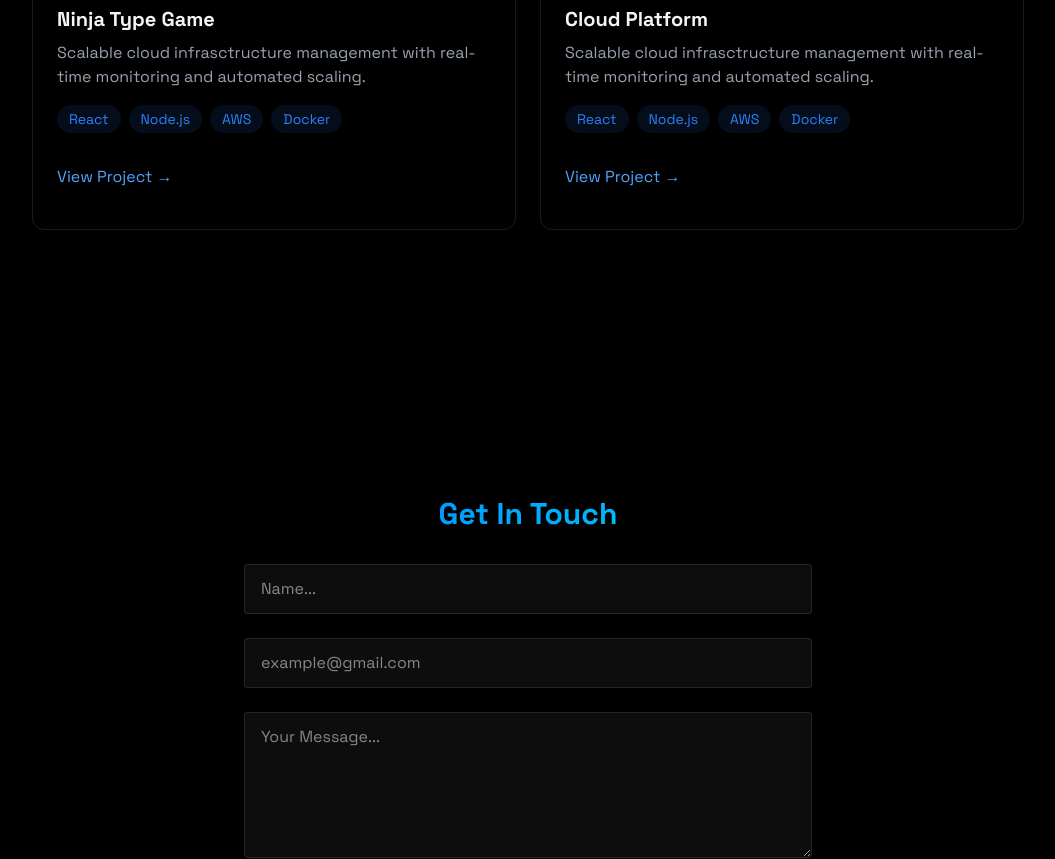
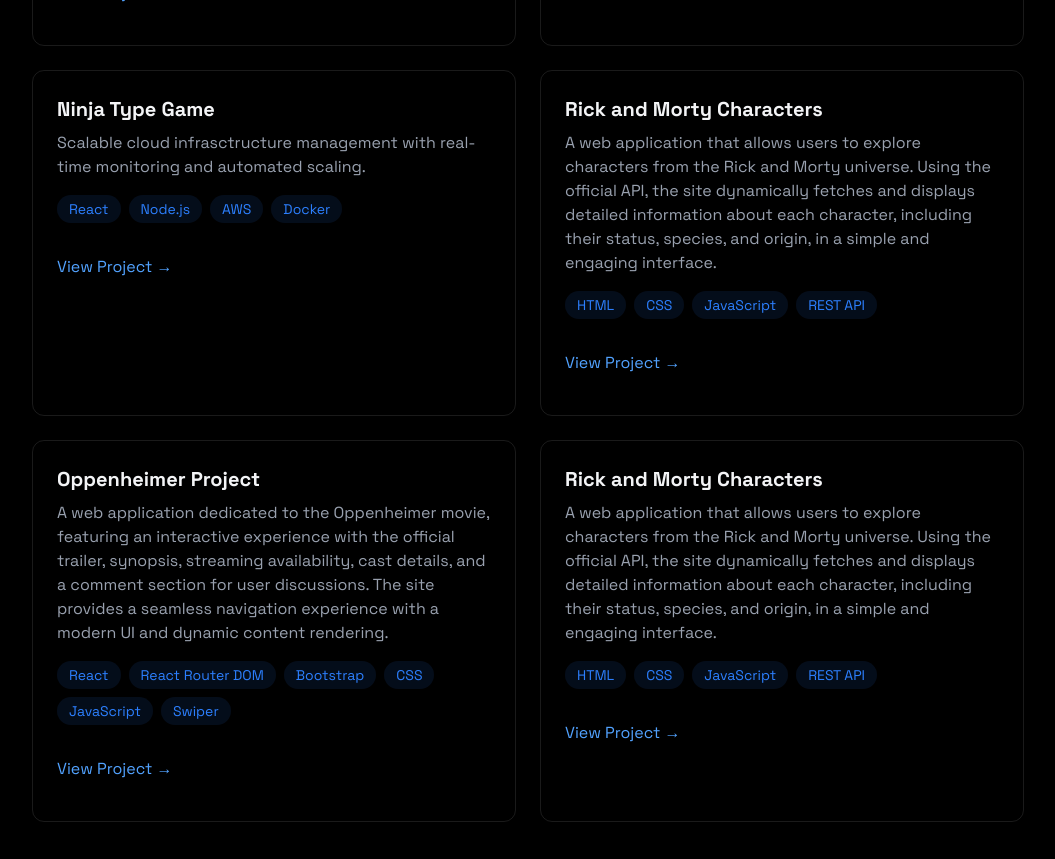
Before and after one commit to jhonsstoss/jhonsantoss-portfolio, a React (Vite) app: page / in a window 1280 px wide. Shown: the part 2140-2999 px from the top of the page, without its empty margins (112-1167 px from the left). Built offline with nearby package versions, Linux system fonts and the light colour scheme.

Commit message:
added new sites

```diff
--- a/src/components/sections/Projects.jsx
+++ b/src/components/sections/Projects.jsx
@@ -18,10 +18,10 @@
           <div className="p-6 rounded-xl border border-white/10 hover:-translate-y-1 hover:border-blue-500/30 hover:shadow-[0_2px_8px_rgba(59, 130, 246, 0.2)]">
             <h3 className="text-xl font-bold mb-2">DrawGenAi</h3>
             <p className="text-gray-400 mb-4">
-              Scalable cloud infrasctructure management with real-time monitoring and automated scaling.
+              A SaaS platform for AI-powered image generation, allowing users to create high-quality visuals effortlessly. It features a complete authentication system with login, registration, and payment integration, ensuring a seamless and secure user experience.
             </p>
             <div className="flex flex-wrap gap-2 mb-4">
-              {["Vite", "Node.js", "JavaScript", "React", "TailWindCSS", "MongoDB", "APIrest", "AI", "Render", "Motion Frame"].map((tech, key) => (
+              {["React", "Vite", "Node.js", "JWT Auth", "Axios", "Tailwind CSS", "MongoDB", "API'", "Motion"].map((tech, key) => (
                 <span
                   key={key}
                   className="bg-blue-500/10 text-blue-500
@@ -44,7 +44,7 @@
           </div>
 
           <div className="p-6 rounded-xl border border-white/10 hover:-translate-y-1 hover:border-blue-500/30 hover:shadow-[0_2px_8px_rgba(59, 130, 246, 0.2)]">
-            <h3 className="text-xl font-bold mb-2">Cloud Platform</h3>
+            <h3 className="text-xl font-bold mb-2">Messenger</h3>
             <p className="text-gray-400 mb-4">
               Scalable cloud infrasctructure management with real-time monitoring and automated scaling.
             </p>
@@ -100,12 +100,12 @@
           </div>
 
           <div className="p-6 rounded-xl border border-white/10 hover:-translate-y-1 hover:border-blue-500/30 hover:shadow-[0_2px_8px_rgba(59, 130, 246, 0.2)]">
-            <h3 className="text-xl font-bold mb-2">Cloud Platform</h3>
+            <h3 className="text-xl font-bold mb-2">Rick and Morty Characters</h3>
             <p className="text-gray-400 mb-4">
-              Scalable cloud infrasctructure management with real-time monitoring and automated scaling.
+              A web application that allows users to explore characters from the Rick and Morty universe. Using the official API, the site dynamically fetches and displays detailed information about each character, including their status, species, and origin, in a simple and engaging interface.
             </p>
             <div className="flex flex-wrap gap-2 mb-4">
-              {["React", "Node.js", "AWS", "Docker"].map((tech, key) => (
+              {["HTML", "CSS", "JavaScript", "REST API"].map((tech, key) => (
                 <span
                   key={key}
                   className="bg-blue-500/10 text-blue-500
@@ -118,7 +118,65 @@
             </div>
             <div className="flex justify-between items-center">
               <a
-                href="#"
+                target="_blank"
+                rel="noopener noreferrer"
+                href="https://rick-morty-characters-beta.vercel.app/"
+                className="text-blue-400 hover:text-blue-300 transition-colors my-4">
+                {""}View Project →{""}
+              </a>
+            </div>
+          </div>
+
+          <div className="p-6 rounded-xl border border-white/10 hover:-translate-y-1 hover:border-blue-500/30 hover:shadow-[0_2px_8px_rgba(59, 130, 246, 0.2)]">
+            <h3 className="text-xl font-bold mb-2">Oppenheimer Project</h3>
+            <p className="text-gray-400 mb-4">
+              A web application dedicated to the Oppenheimer movie, featuring an interactive experience with the official trailer, synopsis, streaming availability, cast details, and a comment section for user discussions. The site provides a seamless navigation experience with a modern UI and dynamic content rendering.
+            </p>
+            <div className="flex flex-wrap gap-2 mb-4">
+              {["React", "React Router DOM", "Bootstrap ", "CSS", "JavaScript", "Swiper"].map((tech, key) => (
+                <span
+                  key={key}
+                  className="bg-blue-500/10 text-blue-500
+                  py-1 px-3 rounded-full text-sm
+                  hover:bg-blue-500/20
+                  hover:shadow-[0_2px_8px_rgba(59, 130, 246, 0.1)] transition-all">
+                  {tech}
+                </span>
+              ))}
+            </div>
+            <div className="flex justify-between items-center">
+              <a
+                target="_blank"
+                rel="noopener noreferrer"
+                href="https://rick-morty-characters-beta.vercel.app/"
+                className="text-blue-400 hover:text-blue-300 transition-colors my-4">
+                {""}View Project →{""}
+              </a>
+            </div>
+          </div>
+
+          <div className="p-6 rounded-xl border border-white/10 hover:-translate-y-1 hover:border-blue-500/30 hover:shadow-[0_2px_8px_rgba(59, 130, 246, 0.2)]">
+            <h3 className="text-xl font-bold mb-2">Rick and Morty Characters</h3>
+            <p className="text-gray-400 mb-4">
+              A web application that allows users to explore characters from the Rick and Morty universe. Using the official API, the site dynamically fetches and displays detailed information about each character, including their status, species, and origin, in a simple and engaging interface.
+            </p>
+            <div className="flex flex-wrap gap-2 mb-4">
+              {["HTML", "CSS", "JavaScript", "REST API"].map((tech, key) => (
+                <span
+                  key={key}
+                  className="bg-blue-500/10 text-blue-500
+                  py-1 px-3 rounded-full text-sm
+                  hover:bg-blue-500/20
+                  hover:shadow-[0_2px_8px_rgba(59, 130, 246, 0.1)] transition-all">
+                  {tech}
+                </span>
+              ))}
+            </div>
+            <div className="flex justify-between items-center">
+              <a
+                target="_blank"
+                rel="noopener noreferrer"
+                href="https://rick-morty-characters-beta.vercel.app/"
                 className="text-blue-400 hover:text-blue-300 transition-colors my-4">
                 {""}View Project →{""}
               </a>
```
